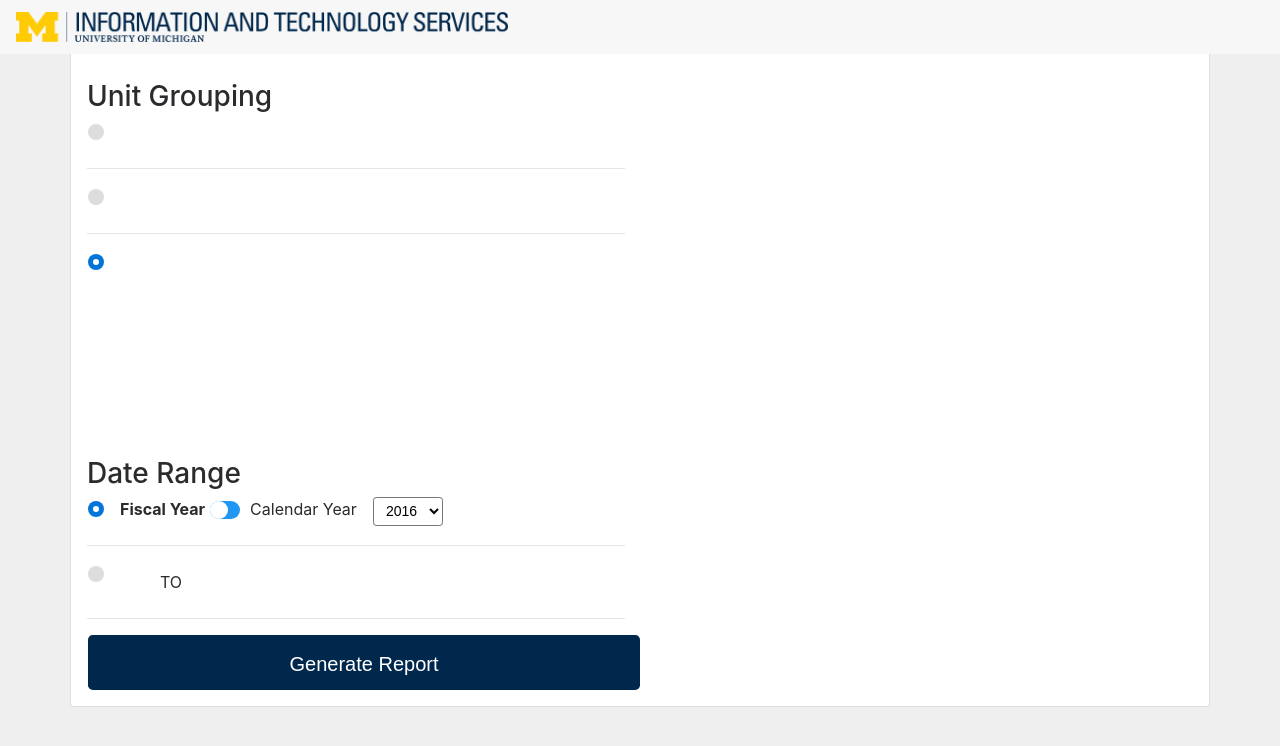
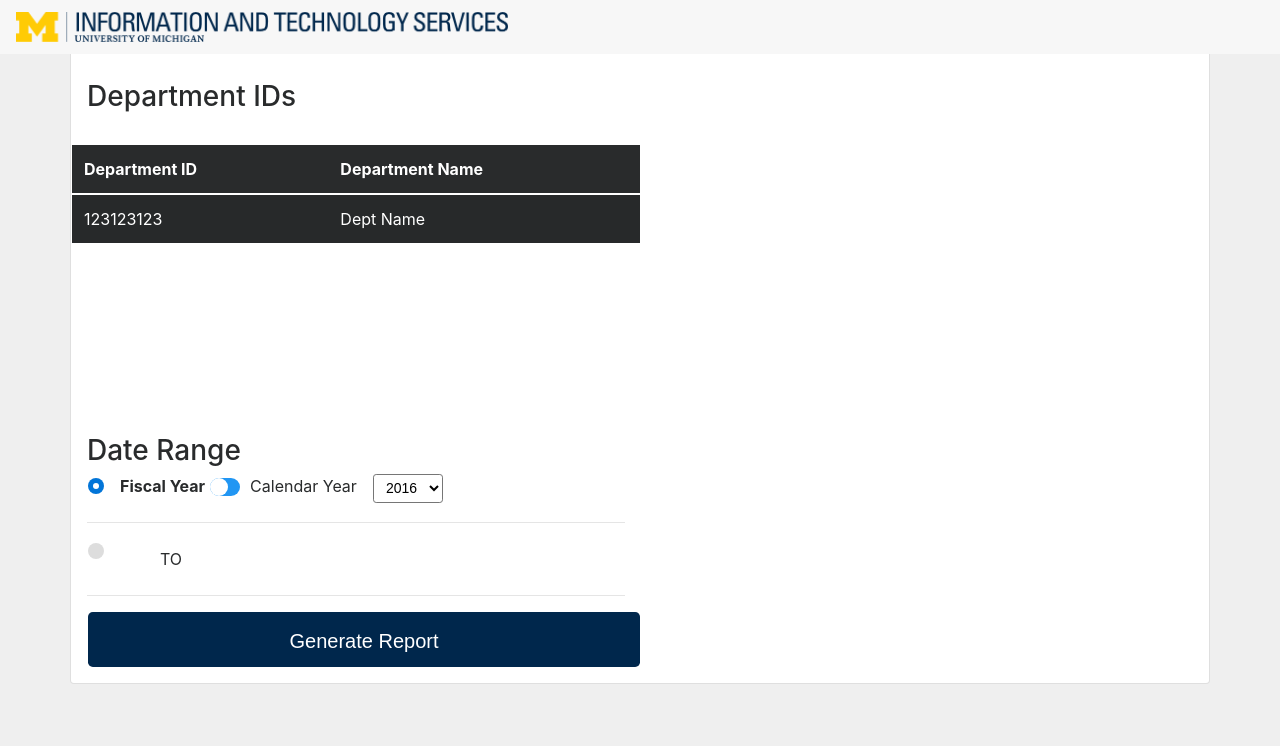
Before and after one commit to Paulowarren31/Summary-Of-Charges-ITS, a Django app: template templates/index.html in a window 1280 px wide. Shown: the top 746 px of the page. Run offline with Django 3.2, Linux system fonts and the light colour scheme; the template is opened without the code that fills it, so the values that code supplies are empty; parts of the project's set-up code (start-up, migrations or seed data) failed here and were passed over; some libraries are stand-ins or nearby versions.

Commit message:
frontend changes

```diff
--- a/soc/forms.py
+++ b/soc/forms.py
@@ -4,9 +4,7 @@
 
 class MainForm(forms.Form):
 
-  dept_id = forms.CharField(label='Department ID', max_length=20, required=False)
-
-  dept_id_range = forms.CharField(label='Department IDs', widget=forms.Textarea(attrs={'placeholder': 'Separate individual departments with commas, and ranges with dashes (481054, 481060-481065)'}), required=False)
+  dept_id_range = forms.CharField(label='Department IDs', max_length=20, widget=forms.TextInput(attrs={'placeholder': 'type individual ids or a range of ids'}), required=False)
 
   DEPT_GRPS = list(um_ecomm_dept_units_rept.objects.order_by().values_list('dept_grp', flat=True).distinct())
 
--- a/templates/index.html
+++ b/templates/index.html
@@ -21,44 +21,9 @@
 
             <div class="row index-top">
                 <div class="col-md-6 col-xs-12 pl-3">
-                    <h3> Unit Grouping </h3>
+                    <h3> Department IDs</h3>
                     {{ form.non_field_errors }}
                     <div class="row pl-3">
-                        <label class="custom-control custom-radio pl-3">
-                            <input id="3" name="unit_radio" type="radio" class="custom-control-input">
-                            <span class="custom-control-indicator"></span>
-                        </label>
-                        <div class="fieldWrapper">
-                            {{ form.dept_grp_vp_choice.errors }}
-
-                            <label for="{{form.dept_grp_vp_choice.id_for_label}}">{{form.dept_grp_vp_choice.label}}</label>
-                            <br>
-
-                            {{ form.dept_grp_vp_choice| add_class:"select form-control-sm"}}
-                        </div>
-                    </div>
-                    <hr>
-                    <div class="row pl-3">
-                        <label class="custom-control custom-radio pl-3">
-                            <input id="2" name="unit_radio" type="radio" class="custom-control-input" >
-                            <span class="custom-control-indicator"></span>
-                        </label>
-                        <div class="fieldWrapper">
-                            {{ form.dept_grp_choice.errors }}
-
-                            <label for="{{form.dept_grp_choice.id_for_label}}">{{form.dept_grp_choice.label}}</label>
-                            <br>
-
-                            {{ form.dept_grp_choice| add_class:"select form-control-sm"}}
-                        </div>
-                    </div>
-                    <hr>
-                    <div class="row pl-3">
-                        <label class="custom-control custom-radio pl-3">
-                            <input id="1" name="unit_radio" type="radio" class="custom-control-input" checked>
-                            <span class="custom-control-indicator"></span>
-                        </label>
-
                         <div class="fieldWrapper">
                             {{ form.dept_id_range.errors }}
 
@@ -67,7 +32,22 @@
 
                             {{ form.dept_id_range | add_class:"form-control-sm"}}
                         </div>
-
+                    </div>
+                    <div class="row">
+                        <table class="table table-striped table-inverse">
+                            <thead>
+                                <tr>
+                                    <th>Department ID</th>
+                                    <th>Department Name</th>
+                                </tr>
+                            </thead>
+                            <tbody>
+                                <tr>
+                                    <td>123123123</td>
+                                    <td>Dept Name</td>
+                                </tr>
+                            </tbody>
+                        </table>
                     </div>
                     <h3 class="top"> Date Range </h3>
                     <div class="row pl-3">
```
